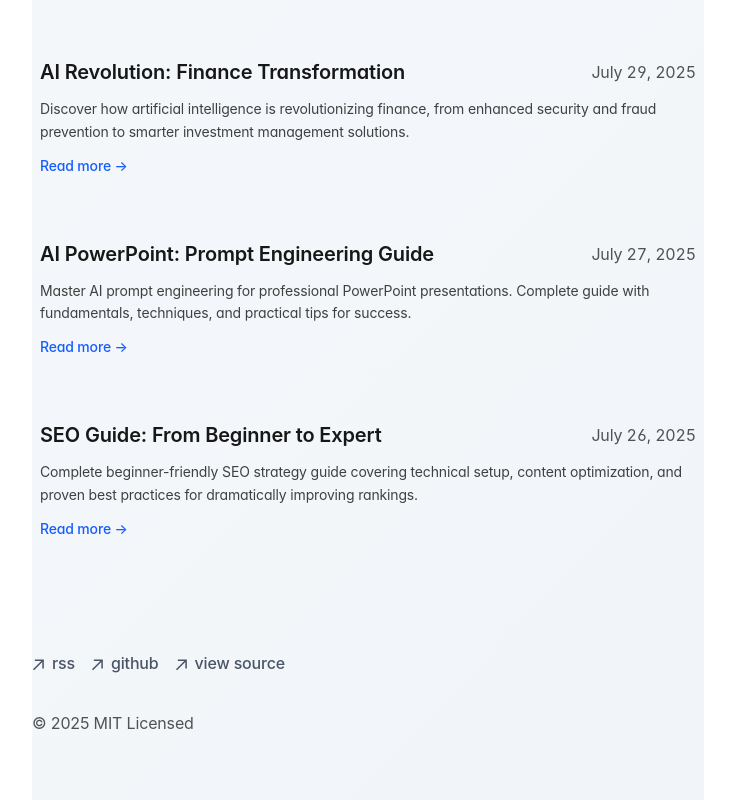
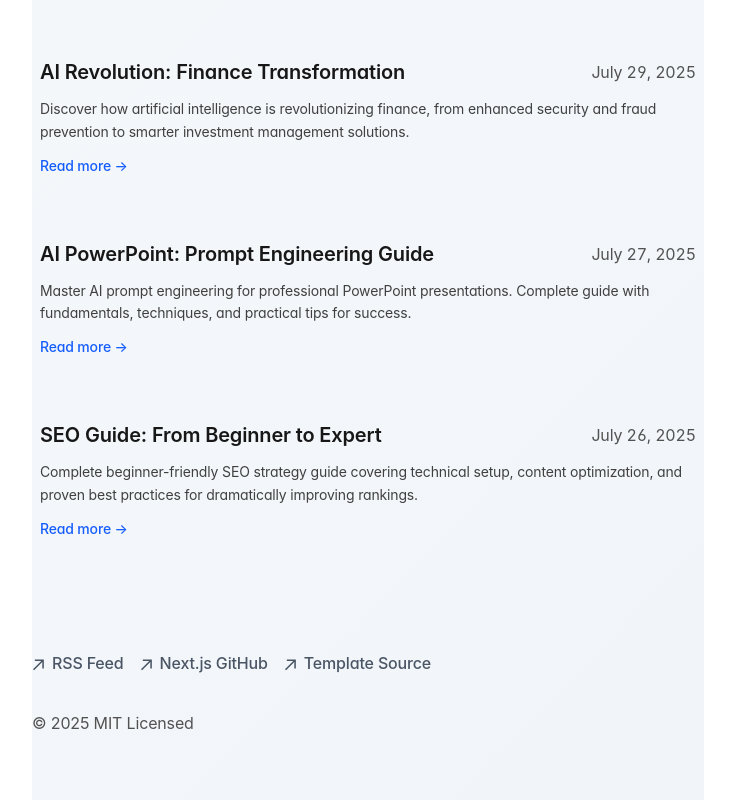
Before and after one commit to leoli77521/portfolio-starter-kit, a Next.js app: page / in a window 1280 px wide. Shown: the part 1662-2462 px from the top of the page, without its empty margins (272-1007 px from the left). Built offline with nearby package versions, Linux system fonts and the light colour scheme.

Commit message:
内链优化

```diff
--- a/app/blog/page.tsx
+++ b/app/blog/page.tsx
@@ -23,7 +23,7 @@ export default function Page() {
       {/* Breadcrumb navigation */}
       <nav className="mb-6 text-sm" aria-label="Breadcrumb navigation">
         <ol className="flex items-center space-x-2 text-neutral-600 dark:text-neutral-400">
-          <li><a href="/" className="hover:text-blue-600 dark:hover:text-blue-400">Home</a></li>
+          <li><a href="/" className="hover:text-blue-600 dark:hover:text-blue-400" title="ToLearn Blog Homepage - AI Tech Hub & Programming Tutorials">Home</a></li>
           <li>/</li>
           <li className="text-neutral-900 dark:text-neutral-100">Tech Blog</li>
         </ol>
--- a/app/components/footer.tsx
+++ b/app/components/footer.tsx
@@ -25,9 +25,10 @@ export default function Footer() {
             rel="noopener noreferrer"
             target="_blank"
             href="/rss"
+            title="Subscribe to RSS Feed for Latest AI Tech and SEO Tutorials"
           >
             <ArrowIcon />
-            <p className="ml-2 h-7">rss</p>
+            <p className="ml-2 h-7">RSS Feed</p>
           </a>
         </li>
         <li>
@@ -36,9 +37,10 @@ export default function Footer() {
             rel="noopener noreferrer"
             target="_blank"
             href="https://github.com/vercel/next.js"
+            title="Next.js GitHub Repository - React Framework for Production"
           >
             <ArrowIcon />
-            <p className="ml-2 h-7">github</p>
+            <p className="ml-2 h-7">Next.js GitHub</p>
           </a>
         </li>
         <li>
@@ -47,9 +49,10 @@ export default function Footer() {
             rel="noopener noreferrer"
             target="_blank"
             href="https://vercel.com/templates/next.js/portfolio-starter-kit"
+            title="Portfolio Starter Kit Template Source Code on Vercel"
           >
             <ArrowIcon />
-            <p className="ml-2 h-7">view source</p>
+            <p className="ml-2 h-7">Template Source</p>
           </a>
         </li>
       </ul>
--- a/app/components/nav.tsx
+++ b/app/components/nav.tsx
@@ -3,9 +3,11 @@ import Link from 'next/link'
 const navItems = {
   '/': {
     name: 'Home',
+    title: 'ToLearn Blog Homepage - AI Tech Hub & Programming Tutorials',
   },
   '/blog': {
     name: 'Tech Blog',
+    title: 'Tech Blog - Latest AI Insights & Programming Tutorials',
   },
 }
 
@@ -14,12 +16,14 @@ const featuredArticles = [
   {
     href: '/blog/seo-optimization-guide',
     name: 'SEO Guide',
-    description: 'Complete website optimization tutorial'
+    description: 'Complete website optimization tutorial',
+    title: 'SEO Optimization Guide - Complete Website Optimization Tutorial'
   },
   {
     href: '/blog/ai-revolution-finance',
     name: 'AI Finance Revolution',
-    description: 'How AI is changing finance'
+    description: 'How AI is changing finance',
+    title: 'AI Revolution in Finance - How AI is Transforming Financial Services'
   }
 ]
 
@@ -33,12 +37,13 @@ export function Navbar() {
         >
           {/* 主导航 */}
           <div className="flex flex-row flex-wrap space-x-0 pr-10">
-            {Object.entries(navItems).map(([path, { name }]) => {
+            {Object.entries(navItems).map(([path, { name, title }]) => {
               return (
                 <Link
                   key={path}
                   href={path}
                   className="nav-link touch-manipulation"
+                  title={title}
                 >
                   {name}
                 </Link>
@@ -55,6 +60,7 @@ export function Navbar() {
                   key={article.href}
                   href={article.href}
                   className="block px-4 py-2 text-sm text-neutral-700 dark:text-neutral-300 hover:text-blue-600 dark:hover:text-blue-400 hover:bg-neutral-50 dark:hover:bg-neutral-900 rounded-md transition-colors"
+                  title={article.title}
                 >
                   <div className="font-medium">{article.name}</div>
                   <div className="text-xs text-neutral-500 dark:text-neutral-500">{article.description}</div>
--- a/app/components/posts.tsx
+++ b/app/components/posts.tsx
@@ -28,6 +28,7 @@ export function BlogPosts() {
             <Link
               href={`/blog/${post.slug}`}
               className="block group"
+              title={`${post.metadata.title} - ${truncateSummary(post.metadata.summary || 'Read this technical article', 80)}`}
             >
               <div className="flex flex-col space-y-3">
                 <div className="flex flex-col md:flex-row md:items-center md:justify-between gap-2">
--- a/app/components/related-posts.tsx
+++ b/app/components/related-posts.tsx
@@ -45,6 +45,7 @@ export function RelatedPosts({ currentSlug, posts }: RelatedPostsProps) {
             key={post.slug}
             href={`/blog/${post.slug}`}
             className="block p-4 bg-neutral-50 dark:bg-neutral-900 rounded-lg hover:bg-neutral-100 dark:hover:bg-neutral-800 transition-colors"
+            title={`${post.title} - ${post.summary.slice(0, 80)}${post.summary.length > 80 ? '...' : ''}`}
           >
             <h3 className="font-medium text-blue-600 dark:text-blue-400 mb-2 line-clamp-2">
               {post.title}
@@ -68,6 +69,7 @@ export function RelatedPosts({ currentSlug, posts }: RelatedPostsProps) {
         <Link
           href="/blog"
           className="inline-flex items-center text-blue-600 dark:text-blue-400 hover:text-blue-700 dark:hover:text-blue-300 font-medium"
+          title="View All Technical Articles - Complete Collection of AI Insights & Programming Tutorials"
         >
           View All Technical Articles →
         </Link>
--- a/app/page.tsx
+++ b/app/page.tsx
@@ -87,6 +87,7 @@ export default function Page() {
           <Link
             href="/blog/seo-optimization-guide"
             className="featured-card block"
+            title="SEO Optimization Guide - Complete Website Optimization Tutorial for Beginners"
           >
             <h3 className="card-title text-xl font-semibold mb-3 text-gray-900 dark:text-gray-100">
               SEO Deployment for Beginners: A Step-by-Step Guide
@@ -99,6 +100,7 @@ export default function Page() {
           <Link
             href="/blog/ai-revolution-finance"
             className="featured-card block"
+            title="AI Revolution in Finance - How Artificial Intelligence is Transforming Financial Services"
           >
             <h3 className="card-title text-xl font-semibold mb-3 text-gray-900 dark:text-gray-100">
               The AI Revolution in Your Wallet: How AI is Changing Finance
@@ -113,6 +115,7 @@ export default function Page() {
           <Link
             href="/blog"
             className="btn-primary inline-block px-6 py-3 bg-blue-600 text-white rounded-lg hover:bg-blue-700 transition-colors"
+            title="View All Technical Articles - Complete Collection of AI Insights & Programming Tutorials"
           >
             View All Technical Articles →
           </Link>
```
